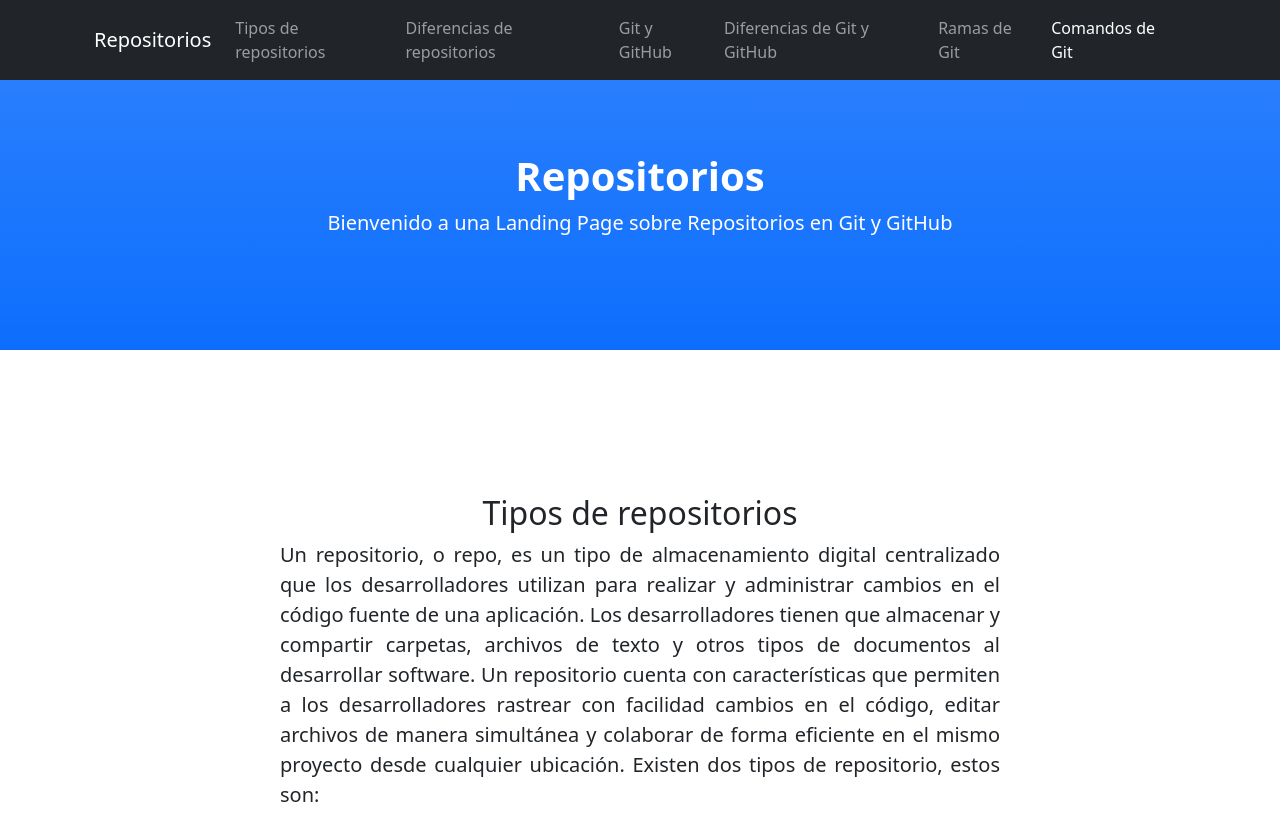
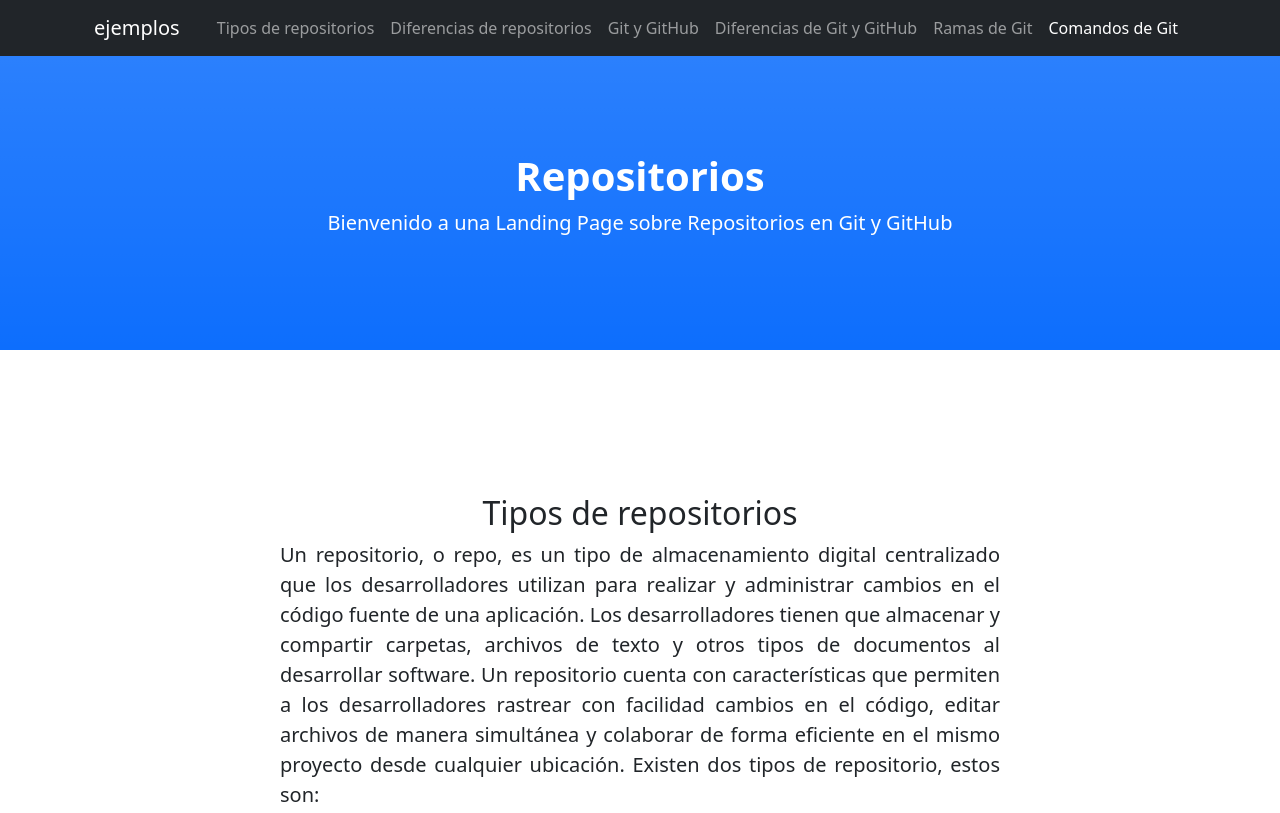
Before and after one commit to SamuelLemos01/prueba, a plain HTML site: page index.html in a window 1280 px wide. Shown: the top 813 px of the page. Drawn offline with nearby package versions, Linux system fonts and the light colour scheme.

Commit message:
actualizacion hoy

```diff
--- a/index.html
+++ b/index.html
@@ -13,7 +13,7 @@
 
         <nav class="navbar navbar-expand-lg navbar-dark bg-dark fixed-top" id="mainNav">
             <div class="container px-4">
-                <a class="navbar-brand" href="#page-top">Repositorios</a>
+                <a class="navbar-brand" href="#page-top">ejemplos</a>
                 <button class="navbar-toggler" type="button" data-bs-toggle="collapse" data-bs-target="#navbarResponsive" aria-controls="navbarResponsive" aria-expanded="false" aria-label="Toggle navigation"><span class="navbar-toggler-icon"></span></button>
                 <div class="collapse navbar-collapse" id="navbarResponsive">
                     <ul class="navbar-nav ms-auto">
```
